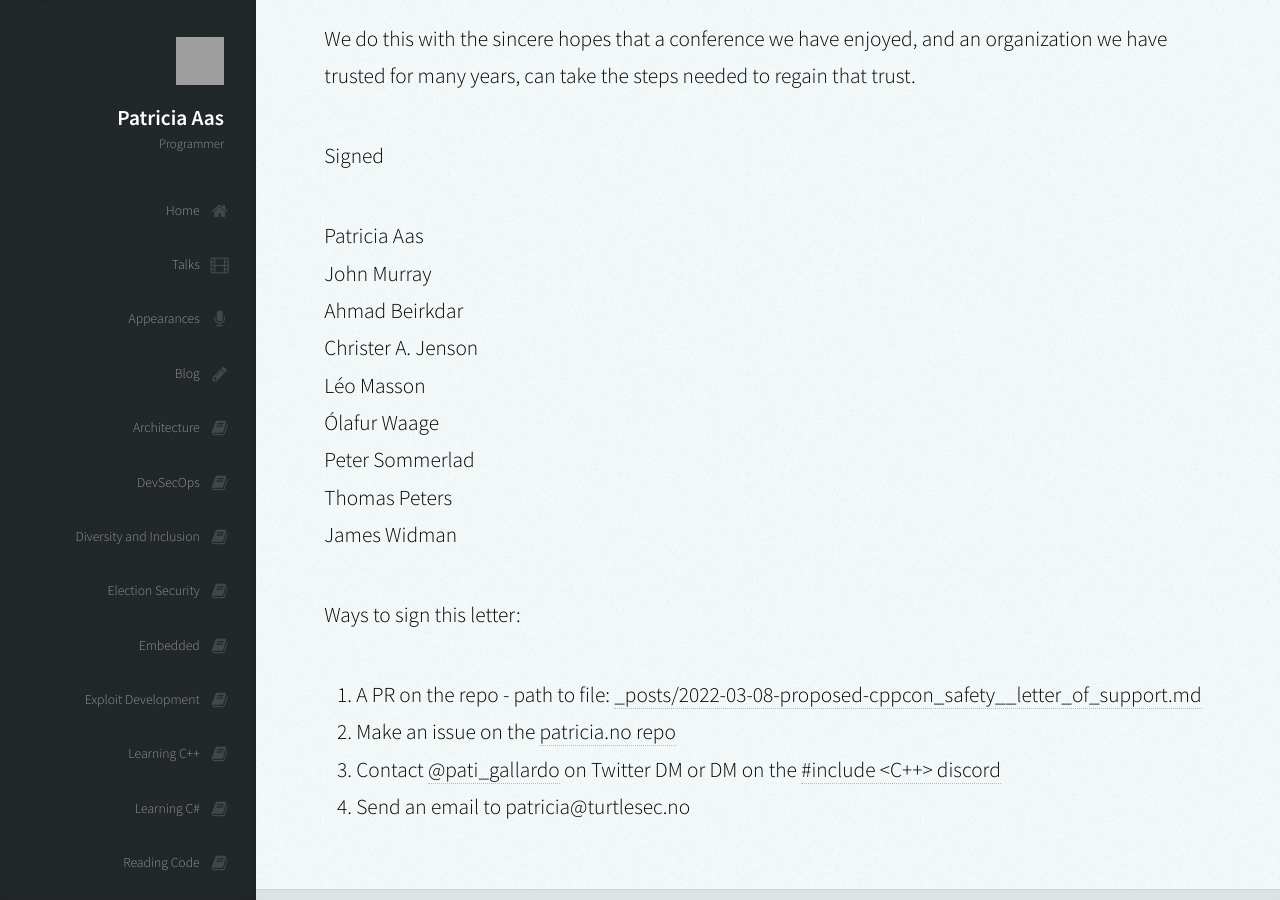
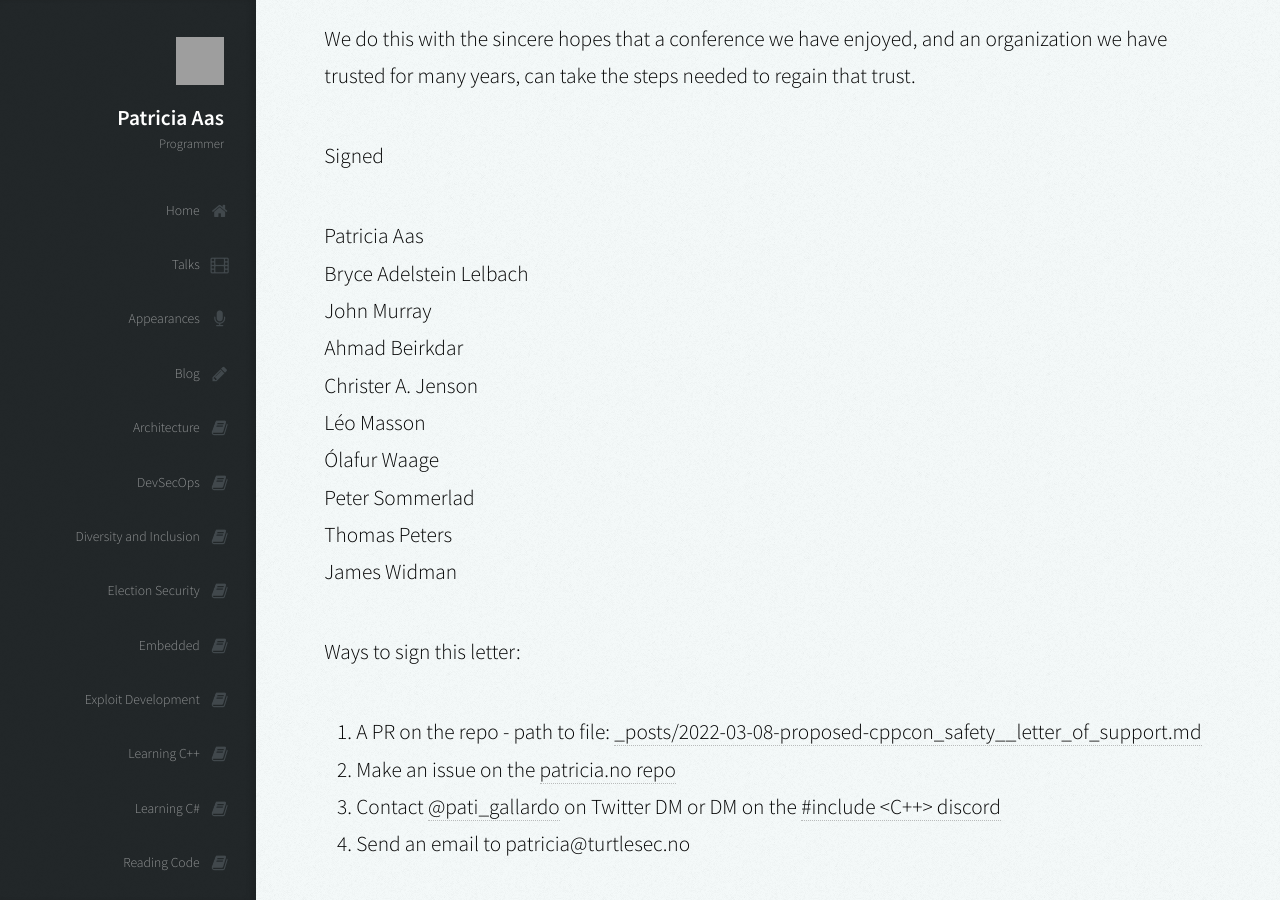
Before and after one commit to patricia-gallardo/patricia-gallardo.github.io, a Jekyll site: the page built from _posts/2022-03-08-proposed-cppcon_safety__letter_of_support.md, in a window 1280 px wide and 900 px high, scrolled down 412 px. Built offline with Jekyll 4.4.1, drawn with Linux system fonts in a browser that asks for light colours; nearby versions of some CDN libraries; grey boxes are pictures that could not be loaded.

```diff
--- a/_posts/2022-03-08-proposed-cppcon_safety__letter_of_support.md
+++ b/_posts/2022-03-08-proposed-cppcon_safety__letter_of_support.md
@@ -17,6 +17,7 @@
 Signed
 
 Patricia Aas <br>
+Bryce Adelstein Lelbach <br>
 John Murray <br>
 Ahmad Beirkdar <br>
 Christer A. Jenson <br>
```
